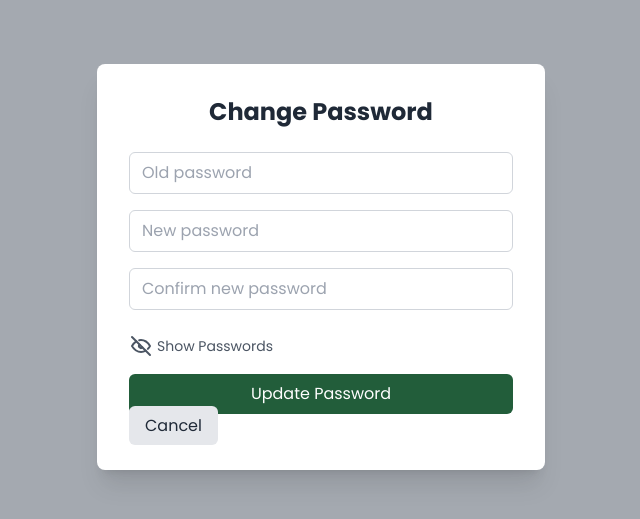
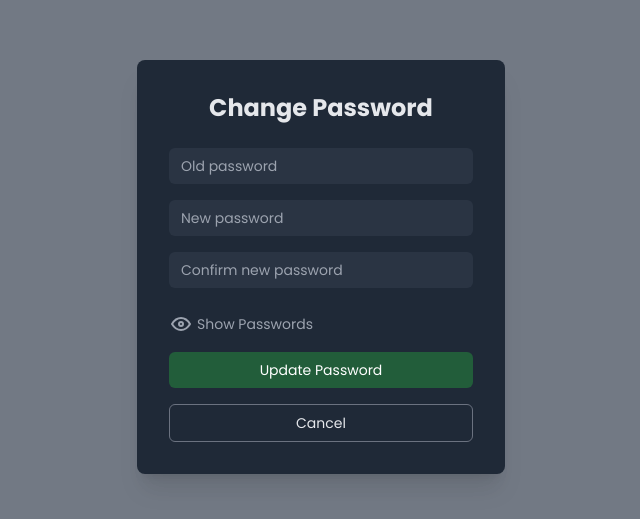
Before and after one commit to Zyprush/gisfram, a Next.js app: page /pages/password in a window 1280 px wide. Shown: the part 133-652 px from the top of the page, without its empty margins (319-959 px from the left). Built offline with nearby package versions, Linux system fonts and the light colour scheme.

Commit message:
ui changes

```diff
--- a/src/app/pages/flood/page.tsx
+++ b/src/app/pages/flood/page.tsx
@@ -30,6 +30,7 @@
     try {
       const conditions: any[] = [];
 
+      // Add date filters
       if (filters.from && filters.to) {
         conditions.push(
           where("date", ">=", filters.from),
@@ -41,10 +42,12 @@
         conditions.push(where("date", "<=", filters.to));
       }
 
+      // Add barangay filter if selected
       if (filters.barangay) {
         conditions.push(where("barangay", "==", filters.barangay));
       }
 
+      // Query the collection with the applied filters
       const q = query(
         collection(db, "floods"),
         ...conditions,
@@ -147,15 +150,15 @@
               onSave={handleEditSave}
             />
           ) : (
-            <div className="p-3 rounded-md bg-zinc-800">
+            <div className="p-3 rounded-md bg-zinc-800 border border-zinc-700">
             <table className="table-auto w-full">
               <thead>
                 <tr className="text-sm text-neutral-700 dark:text-neutral-200 border-b border-neutral-200 dark:border-neutral-700 text-left p-2 font-semibold">
                   <th className="p-2">Barangay</th>
                   <th className="p-2">Date</th>
                   <th className="p-2">Severity</th>
-                  <th className="p-2">Water Level (m)</th>
-                  <th className="p-2">Rainfall Amount (mm)</th>
+                  <th className="p-2">Water Level</th>
+                  <th className="p-2">Rainfall Amount</th>
                   <th className="p-2">Casualties</th>
                   <th className="p-2">Actions</th>
                 </tr>
@@ -169,8 +172,8 @@
                     <td className="p-2">{data.barangay}</td>
                     <td className="p-2">{data.date}</td>
                     <td className="p-2">{data.severity}</td>
-                    <td className="p-2">{data.waterLevel}</td>
-                    <td className="p-2">{data.rainfallAmount}</td>
+                    <td className="p-2">{data.waterLevel} m</td>
+                    <td className="p-2">{data.rainfallAmount} mm</td>
                     <td className="p-2">{data.casualties}</td>
                     <td className="p-2 flex gap-4">
                       <button
--- a/src/app/pages/password/page.tsx
+++ b/src/app/pages/password/page.tsx
@@ -49,10 +49,8 @@
         await reauthenticateWithCredential(user, credential);
         await updatePassword(user, newPassword);
         alert("Password updated successfully.");
-        console.log("Password updated successfully.");
         setEdit(false);
       } catch (error: any) {
-        console.log("error", error);
         if (error instanceof FirebaseError) {
           const errorMessages: { [key: string]: string } = {
             "auth/invalid-credential": "Please enter the correct old password!",
@@ -93,9 +91,9 @@
   };
 
   return (
-    <div className="fixed inset-0 bg-gray-600 bg-opacity-50 overflow-y-auto h-full w-full flex items-center justify-center">
-      <div className="bg-white p-8 rounded-lg shadow-xl w-full max-w-md">
-        <h2 className="text-2xl font-bold mb-6 text-center text-gray-800">
+    <div className="fixed inset-0 bg-gray-700 bg-opacity-70 overflow-y-auto h-full w-full flex items-center justify-center">
+      <div className="bg-gray-800 text-gray-200 p-8 rounded-lg shadow-xl w-full max-w-[23rem]">
+        <h2 className="text-2xl font-bold mb-6 text-center text-gray-200">
           Change Password
         </h2>
 
@@ -106,7 +104,7 @@
               value={oldPassword}
               onChange={handleOldPasswordChange}
               placeholder="Old password"
-              className="w-full px-3 py-2 border border-gray-300 rounded-md focus:outline-none focus:ring-2 focus:ring-blue-500 dark:bg-zinc-200"
+              className="w-full px-3 py-2 bg-gray-700 bg-opacity-50 rounded-md focus:outline-none focus:ring-1 focus:ring-primary transition ease-in-out duration-150 text-sm"
             />
           </div>
 
@@ -116,7 +114,7 @@
               value={newPassword}
               onChange={handleNewPasswordChange}
               placeholder="New password"
-              className="w-full px-3 py-2 border border-gray-300 rounded-md focus:outline-none focus:ring-2 focus:ring-blue-500 dark:bg-zinc-200"
+              className="w-full px-3 py-2 bg-gray-700 bg-opacity-50 rounded-md focus:outline-none focus:ring-1 focus:ring-primary transition ease-in-out duration-150 text-sm"
             />
           </div>
 
@@ -126,7 +124,7 @@
               value={confirmPassword}
               onChange={handleConfirmPasswordChange}
               placeholder="Confirm new password"
-              className="w-full px-3 py-2 border border-gray-300 rounded-md focus:outline-none focus:ring-2 focus:ring-blue-500 dark:bg-zinc-200"
+              className="w-full px-3 py-2 bg-gray-700 bg-opacity-50 rounded-md focus:outline-none focus:ring-1 focus:ring-primary transition ease-in-out duration-150 text-sm"
             />
           </div>
         </div>
@@ -134,31 +132,31 @@
         <div className="mt-6 flex justify-between items-center">
           <button
             onClick={toggleShowPasswords}
-            className="text-sm text-gray-600 hover:text-gray-800 focus:outline-none"
+            className="text-sm text-gray-400 hover:text-gray-200 focus:outline-none"
           >
             {showPasswords ? (
               <span className="flex items-center">
-                <IconEye className="mr-1" /> Hide Passwords
+                <IconEyeOff className="mr-1" /> Hide Passwords
               </span>
             ) : (
               <span className="flex items-center">
-                <IconEyeOff className="mr-1" /> Show Passwords
+                <IconEye className="mr-1" /> Show Passwords
               </span>
             )}
           </button>
         </div>
+
         <button
           onClick={handleChangePassword}
           disabled={loading}
-          className="mt-4 w-full px-4 py-2 bg-primary text-white rounded-md hover:bg-secondary hover:text-black focus:outline-none focus:ring-2 focus:ring-gray-500 focus:ring-offset-2"
+          className="mt-4 w-full px-4 py-2 bg-primary text-sm text-white rounded-md hover:bg-primary/90 focus:outline-none focus:ring-1 focus:ring-primary focus:ring-opacity-50 transition ease-in-out duration-150"
         >
           {loading ? "Updating..." : "Update Password"}
         </button>
 
         <Link
-          href={"/pages/settings"}
-          className="mt-4 w-full px-4 py-2 bg-gray-200 text-gray-800 rounded-md hover:bg-gray-300 focus:outline-none focus:ring-2 focus:ring-gray-500 focus:ring-offset-2"
-          //   disabled={loading}
+          href="/pages/settings"
+          className="mt-4 w-full block text-center px-4 py-2 text-gray-200 rounded-md hover:bg-gray-500 focus:outline-none focus:ring-1 focus:ring-secondary focus:ring-opacity-50 transition ease-in-out duration-150 text-sm border border-gray-500"
         >
           Cancel
         </Link>
```
